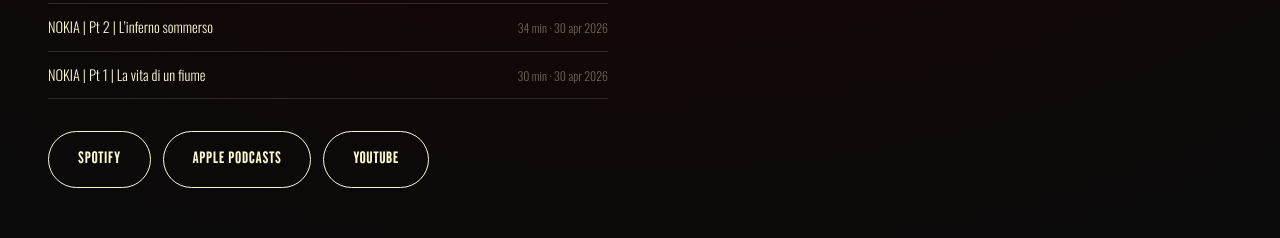
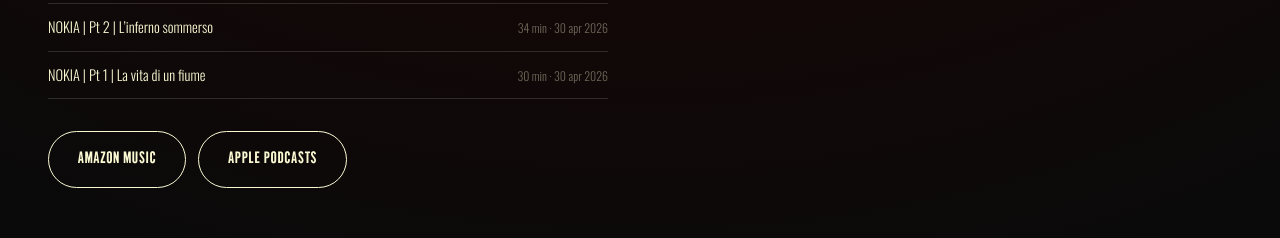
Before and after one commit to matteo492/storie-di-brand, a Next.js app: page / in a window 1280 px wide. Shown: the part 1380-1618 px from the top of the page. Built offline with nearby package versions, Linux system fonts and the light colour scheme.

Commit message:
Aggiorna piattaforme podcast: Amazon Music + Apple Podcasts con link corretti
Co-Authored-By: Claude Sonnet 4.6 <noreply@anthropic.com>

```diff
--- a/components/PodcastSection.tsx
+++ b/components/PodcastSection.tsx
@@ -97,28 +97,20 @@ export default function PodcastSection() {
 
           <div className="sdb-podcast__platforms">
             <a
-              href="https://open.spotify.com/show/1HeVZSRqmiKzpBYp7k8utS"
+              href="https://music.amazon.it/podcasts/97a19029-9d86-4e82-81a1-85ee641b02b0/storie-di-brand"
               target="_blank"
               rel="noopener"
               className="btn btn--ghost"
             >
-              Spotify
+              Amazon Music
             </a>
             <a
-              href="https://podcasts.apple.com/it/podcast/storie-di-brand/id1549577476"
+              href="https://podcasts.apple.com/it/podcast/storie-di-brand/id1483404084"
               target="_blank"
               rel="noopener"
               className="btn btn--ghost"
             >
               Apple Podcasts
-            </a>
-            <a
-              href="https://www.youtube.com/@StoriediBrand"
-              target="_blank"
-              rel="noopener"
-              className="btn btn--ghost"
-            >
-              YouTube
             </a>
           </div>
         </div>
```
